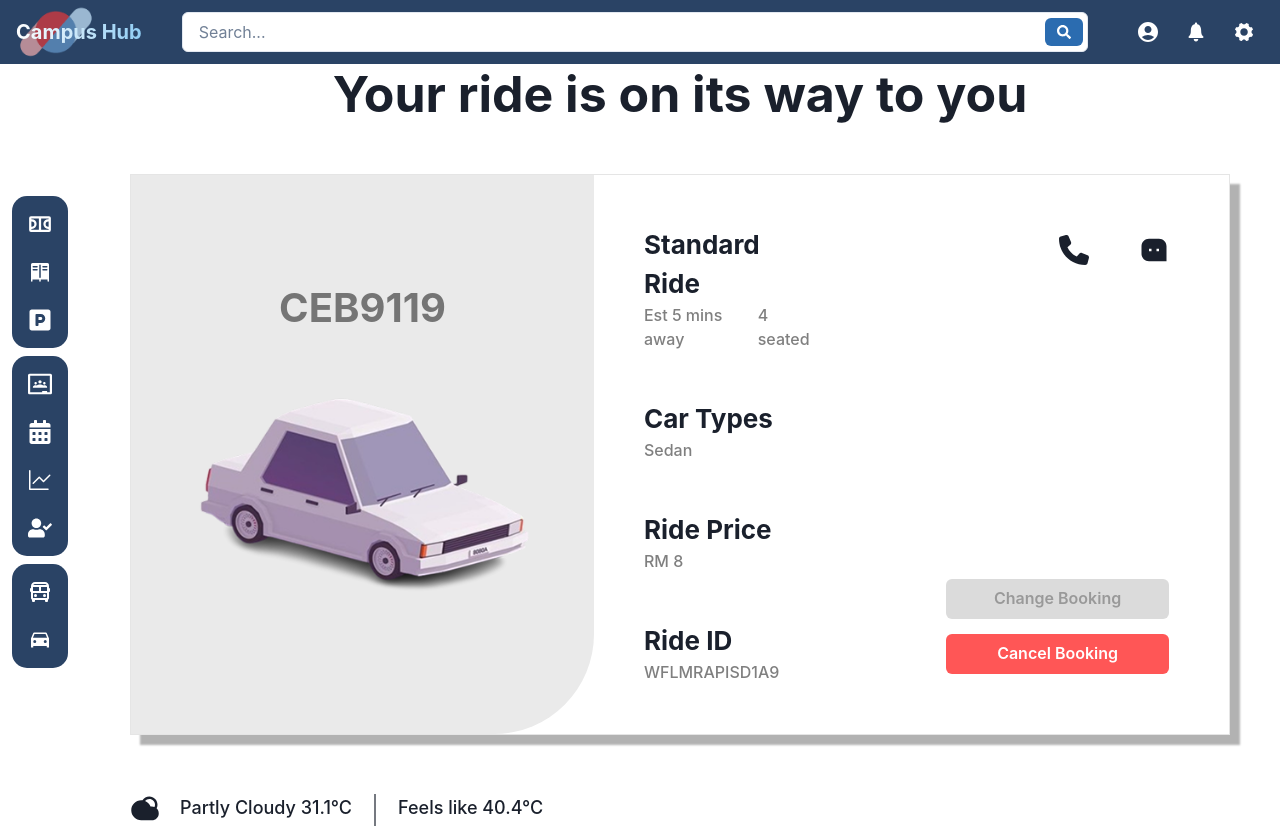
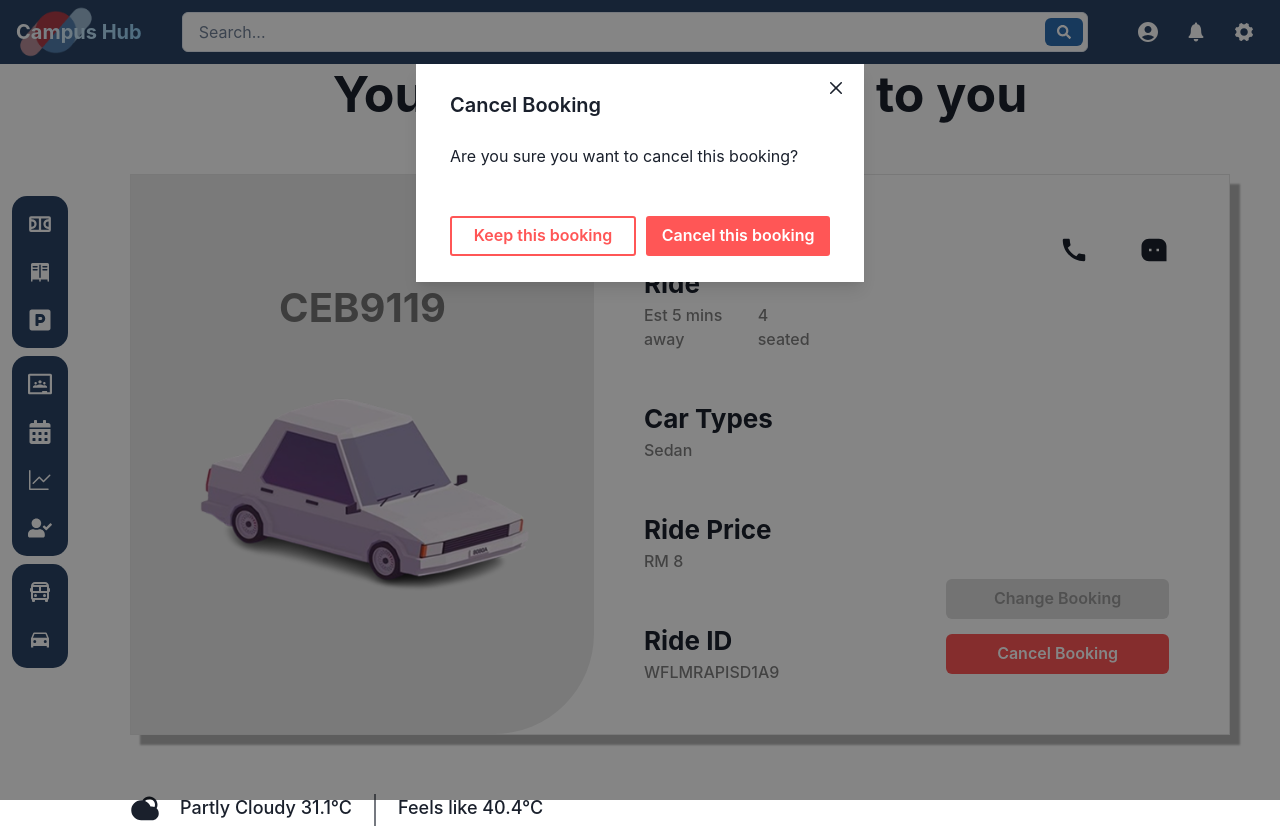
Before and after one commit to HengJake/CampusHub, a React (Vite) app in the folder frontend/: page /ride-detail in a window 1280 px wide. Both pictures are taken after a click on the button "Cancel Booking". Built offline with nearby package versions, Linux system fonts and the light colour scheme.

Commit message:
CancelPopup Added

```diff
--- a/frontend/src/pages/userPage/campusRide/RideDetail.jsx
+++ b/frontend/src/pages/userPage/campusRide/RideDetail.jsx
@@ -5,6 +5,7 @@ import { FaPhone } from "react-icons/fa6";
 import { RiMessage3Fill } from "react-icons/ri";
 import { RiSunCloudyFill } from "react-icons/ri";
 import { Divider } from "@chakra-ui/react";
+import { MdCall } from "react-icons/md";
 
 import {
   Box,
@@ -25,9 +26,28 @@ import {
   Flex,
   Image,
 } from "@chakra-ui/react";
-import { rgba } from "framer-motion";
+import { color, rgba } from "framer-motion";
+import { useNavigate } from "react-router-dom";
+import { useDisclosure } from "@chakra-ui/react";
+import {
+  AlertDialog,
+  AlertDialogBody,
+  AlertDialogFooter,
+  AlertDialogHeader,
+  AlertDialogContent,
+  AlertDialogOverlay,
+  AlertDialogCloseButton,
+} from '@chakra-ui/react'
 
 function RideDetail() {
+  const navigate = useNavigate();
+  const { isOpen, onOpen, onClose } = useDisclosure();
+    const cancelRef = React.useRef()
+
+  const handleCancel = async () => {
+    navigate("/login");
+  };
+
   return (
     <Flex
       flexDirection="column"
@@ -163,7 +183,7 @@ function RideDetail() {
                 gap={"50px"}
                 justifyContent={"right"}
               >
-                <FaPhone size={"30px"} />
+                <MdCall size={"30px"} />
                 <RiMessage3Fill size={"30px"} />
               </Box>
 
@@ -185,6 +205,7 @@ function RideDetail() {
                   bgColor={"#FF5656"}
                   color={"white"}
                   _hover={{ bg: "#D34949" }}
+                  onClick={onOpen}
                 >
                   Cancel Booking
                 </Button>
@@ -192,6 +213,47 @@ function RideDetail() {
             </Box>
           </Box>
         </Box>
+
+        <Modal isOpen={isOpen} onClose={onClose}>
+          <ModalOverlay />
+
+          <ModalContent w="100%" p={"10px"} borderRadius={"0px"}>
+            <ModalHeader>Cancel Booking</ModalHeader>
+            <ModalCloseButton />
+            <ModalBody>
+              <Text>Are you sure you want to cancel this booking?</Text>
+              <br />
+            </ModalBody>
+
+            <ModalFooter gap={"10px"}>
+              <Button
+                color={"#FF5656"}
+                border={"2px"}
+                borderColor={"#FF5656"}
+                bg="rgba(0, 0, 0, 0.0)"
+                width={"100%"}
+                _hover={{ bg: "#FF5656", color: "white" }}
+                variant="solid"
+                borderRadius={"3px"}
+                ref={cancelRef}
+                onClick={onClose}
+              >
+                Keep this booking
+              </Button>
+              <Button
+                color={"white"}
+                width={"100%"}
+                bg={"#FF5656"}
+                _hover={{ bg: "#D34949" }}
+                variant="solid"
+                borderRadius={"3px"}
+              >
+                Cancel this booking
+              </Button>
+            </ModalFooter>
+          </ModalContent>
+        </Modal>
+
         <Box
           width={"100%"}
           display={"flex"}
```
